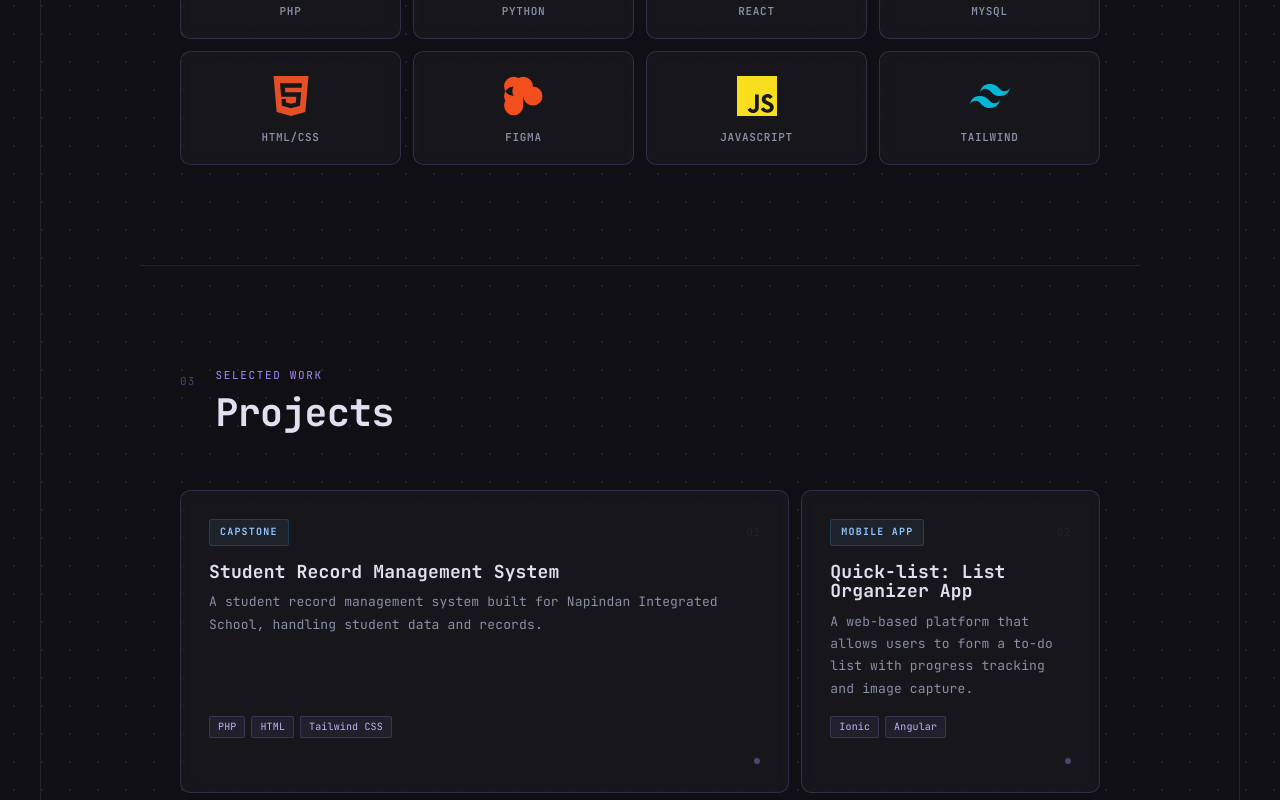
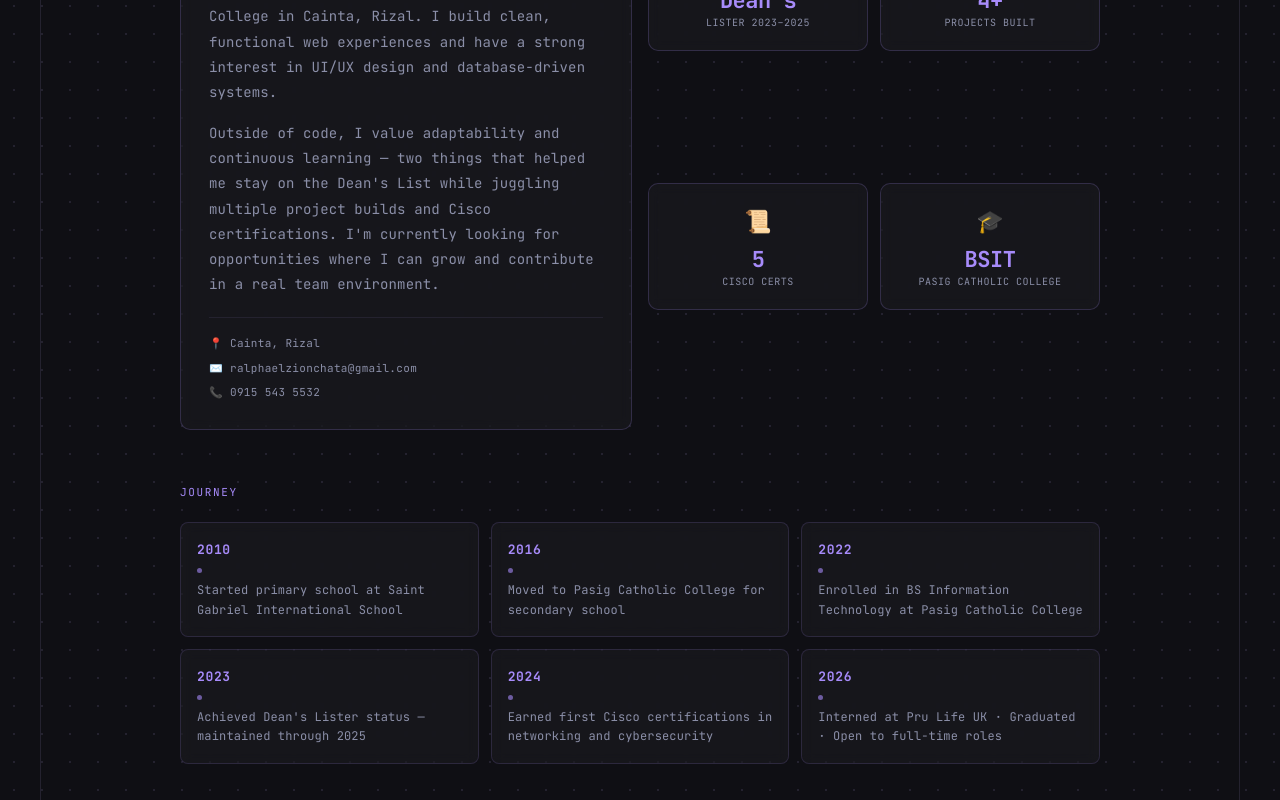
Before and after one commit to rcinsanity/my-portfolio, a React (Vite) app: page / in a window 1280 px wide. Shown: the part 1100-1900 px from the top of the page. Built offline with nearby package versions, Linux system fonts and the light colour scheme.

Commit message:
Add About section with bio, stats, and journey timeline

```diff
--- a/src/App.css
+++ b/src/App.css
@@ -657,3 +657,173 @@ a.contact-link:hover { color: var(--accent); }
   line-height: 1.7;
   margin-bottom: 8px;
 }
+
+/* ════════════════════════════════
+   ABOUT
+════════════════════════════════ */
+.section-about { border-top: 1px solid var(--border); }
+
+.about-grid {
+  display: grid;
+  grid-template-columns: 1fr 1fr;
+  gap: 16px;
+  margin-bottom: 56px;
+}
+
+.about-bio-card {
+  background: rgba(255,255,255,0.03);
+  border: 1px solid rgba(167,139,250,0.2);
+  border-radius: 10px;
+  padding: 28px;
+  backdrop-filter: blur(6px);
+  -webkit-backdrop-filter: blur(6px);
+  display: flex;
+  flex-direction: column;
+  gap: 16px;
+  height: 100%;
+  transition: border-color 0.4s cubic-bezier(0.22,1,0.36,1), background 0.4s;
+}
+.about-bio-card:hover {
+  background: rgba(167,139,250,0.05);
+  border-color: var(--accent-border);
+}
+
+.about-bio-text {
+  font-size: 14px;
+  line-height: 1.8;
+  color: var(--text);
+}
+.about-bio-text strong {
+  color: var(--text-h);
+  font-weight: 600;
+}
+
+.about-tags {
+  display: flex;
+  flex-direction: column;
+  gap: 6px;
+  margin-top: 4px;
+  padding-top: 16px;
+  border-top: 1px solid var(--border);
+}
+.about-tag {
+  font-family: var(--mono);
+  font-size: 11px;
+  color: var(--text);
+  letter-spacing: 0.03em;
+}
+
+.about-stats {
+  display: grid;
+  grid-template-columns: 1fr 1fr;
+  gap: 12px;
+}
+
+.about-stat-card {
+  background: rgba(255,255,255,0.03);
+  border: 1px solid rgba(167,139,250,0.2);
+  border-radius: 10px;
+  padding: 20px 16px;
+  display: flex;
+  flex-direction: column;
+  align-items: center;
+  justify-content: center;
+  gap: 4px;
+  text-align: center;
+  backdrop-filter: blur(6px);
+  -webkit-backdrop-filter: blur(6px);
+  transition: border-color 0.4s cubic-bezier(0.34,1.56,0.64,1), transform 0.4s cubic-bezier(0.34,1.56,0.64,1), box-shadow 0.4s, background 0.4s;
+}
+.about-stat-card:hover {
+  background: rgba(167,139,250,0.07);
+  border-color: var(--accent-border);
+  transform: translateY(-4px);
+  box-shadow: var(--accent-glow);
+}
+
+.about-stat-icon { font-size: 22px; margin-bottom: 4px; }
+.about-stat-value {
+  font-family: var(--mono);
+  font-size: 22px;
+  font-weight: 700;
+  color: var(--accent);
+  letter-spacing: -0.5px;
+  line-height: 1;
+}
+.about-stat-sub {
+  font-family: var(--mono);
+  font-size: 10px;
+  color: var(--text);
+  letter-spacing: 0.05em;
+  text-transform: uppercase;
+  text-align: center;
+  line-height: 1.4;
+}
+
+/* Journey */
+.about-journey-title {
+  margin-bottom: 24px;
+  font-size: 11px;
+  letter-spacing: 0.15em;
+  text-transform: uppercase;
+  color: var(--accent);
+  font-weight: 400;
+}
+
+.about-journey {
+  display: grid;
+  grid-template-columns: repeat(3, 1fr);
+  gap: 12px;
+}
+
+.about-journey-item {
+  background: rgba(255,255,255,0.03);
+  border: 1px solid rgba(167,139,250,0.15);
+  border-radius: 8px;
+  padding: 16px;
+  display: flex;
+  flex-direction: column;
+  gap: 8px;
+  backdrop-filter: blur(6px);
+  -webkit-backdrop-filter: blur(6px);
+  transition: border-color 0.3s, background 0.3s, transform 0.3s cubic-bezier(0.34,1.56,0.64,1);
+  position: relative;
+}
+.about-journey-item:hover {
+  background: rgba(167,139,250,0.06);
+  border-color: var(--accent-border);
+  transform: translateY(-3px);
+}
+
+.about-journey-year {
+  font-family: var(--mono);
+  font-size: 13px;
+  font-weight: 700;
+  color: var(--accent);
+  letter-spacing: 0.05em;
+}
+
+.about-journey-dot {
+  width: 5px;
+  height: 5px;
+  border-radius: 50%;
+  background: var(--accent);
+  box-shadow: var(--accent-glow);
+  opacity: 0.6;
+}
+
+.about-journey-label {
+  font-size: 12px;
+  line-height: 1.6;
+  color: var(--text);
+}
+
+/* Responsive */
+@media (max-width: 768px) {
+  .about-grid { grid-template-columns: 1fr; }
+  .about-journey { grid-template-columns: 1fr 1fr; }
+}
+
+@media (max-width: 540px) {
+  .about-journey { grid-template-columns: 1fr; }
+}
--- /dev/null
+++ b/src/components/About.tsx
@@ -0,0 +1,87 @@
+import Reveal from './Reveal'
+
+const stats = [
+  { value: "Dean's", sub: 'Lister 2023–2025', icon: '🏅' },
+  { value: '4+',     sub: 'Projects Built',   icon: '🛠️' },
+  { value: '5',      sub: 'Cisco Certs',      icon: '📜' },
+  { value: 'BSIT',   sub: 'Pasig Catholic College', icon: '🎓' },
+]
+
+const journey = [
+  { year: '2010', label: 'Started primary school at Saint Gabriel International School' },
+  { year: '2016', label: 'Moved to Pasig Catholic College for secondary school' },
+  { year: '2022', label: 'Enrolled in BS Information Technology at Pasig Catholic College' },
+  { year: '2023', label: "Achieved Dean's Lister status — maintained through 2025" },
+  { year: '2024', label: 'Earned first Cisco certifications in networking and cybersecurity' },
+  { year: '2026', label: 'Interned at Pru Life UK · Graduated · Open to full-time roles' },
+]
+
+export default function About() {
+  return (
+    <section className="section section-about" id="about-detail" aria-labelledby="about-title">
+      <Reveal>
+        <div className="section-header">
+          <span className="section-num" aria-hidden="true">01</span>
+          <div>
+            <p className="section-label">who I am</p>
+            <h2 className="section-title" id="about-title">About Me</h2>
+          </div>
+        </div>
+      </Reveal>
+
+      {/* Bio + stats */}
+      <div className="about-grid">
+        <Reveal className="about-bio-wrap">
+          <div className="about-bio-card">
+            <p className="about-bio-text">
+              I'm <strong>Ralphael Zion D. Chata</strong>, an Information Technology graduate from
+              Pasig Catholic College in Cainta, Rizal. I build clean, functional web experiences
+              and have a strong interest in UI/UX design and database-driven systems.
+            </p>
+            <p className="about-bio-text">
+              Outside of code, I value adaptability and continuous learning — two things that
+              helped me stay on the Dean's List while juggling multiple project builds and
+              Cisco certifications. I'm currently looking for opportunities where I can grow
+              and contribute in a real team environment.
+            </p>
+            <div className="about-tags">
+              <span className="about-tag">📍 Cainta, Rizal</span>
+              <span className="about-tag">✉️ ralphaelzionchata@gmail.com</span>
+              <span className="about-tag">📞 0915 543 5532</span>
+            </div>
+          </div>
+        </Reveal>
+
+        <div className="about-stats">
+          {stats.map((s, i) => (
+            <Reveal key={s.sub} delay={i * 80}>
+              <div className="about-stat-card">
+                <span className="about-stat-icon" aria-hidden="true">{s.icon}</span>
+                <span className="about-stat-value">{s.value}</span>
+                <span className="about-stat-sub">{s.sub}</span>
+              </div>
+            </Reveal>
+          ))}
+        </div>
+      </div>
+
+      {/* Journey timeline */}
+      <Reveal delay={100}>
+        <h3 className="about-journey-title">
+          <span className="section-label" style={{ display: 'inline' }}>journey</span>
+        </h3>
+      </Reveal>
+      <div className="about-journey">
+        {journey.map((j, i) => (
+          <Reveal key={j.year} delay={i * 70}>
+            <div className="about-journey-item">
+              <span className="about-journey-year">{j.year}</span>
+              <div className="about-journey-dot" aria-hidden="true" />
+              <p className="about-journey-label">{j.label}</p>
+            </div>
+          </Reveal>
+        ))}
+      </div>
+    </section>
+  )
+}
--- a/src/components/Nav.tsx
+++ b/src/components/Nav.tsx
@@ -24,9 +24,10 @@ export default function Nav({ light, onToggleTheme }: NavProps) {
           {isHome ? (
             /* Home page — anchor links */
             <>
-              <a href="#about"    onClick={() => setMenuOpen(false)}><span className="nav-num">01.</span> about</a>
-              <a href="#skills"   onClick={() => setMenuOpen(false)}><span className="nav-num">02.</span> skills</a>
-              <a href="#projects" onClick={() => setMenuOpen(false)}><span className="nav-num">03.</span> projects</a>
+              <a href="#about"        onClick={() => setMenuOpen(false)}><span className="nav-num">01.</span> about</a>
+              <a href="#about-detail" onClick={() => setMenuOpen(false)}><span className="nav-num">02.</span> bio</a>
+              <a href="#skills"       onClick={() => setMenuOpen(false)}><span className="nav-num">03.</span> skills</a>
+              <a href="#projects"     onClick={() => setMenuOpen(false)}><span className="nav-num">04.</span> projects</a>
               <NavLink to="/work" onClick={() => setMenuOpen(false)} className="nav-work-link">
                 more ↗
               </NavLink>
--- a/src/components/Skills.tsx
+++ b/src/components/Skills.tsx
@@ -42,7 +42,7 @@ export default function Skills() {
     <section className="section section-skills" id="skills" aria-labelledby="skills-title">
       <Reveal>
         <div className="section-header">
-          <span className="section-num" aria-hidden="true">02</span>
+          <span className="section-num" aria-hidden="true">03</span>
           <div>
             <p className="section-label">what I work with</p>
             <h2 className="section-title" id="skills-title">Tech Stack</h2>
--- a/src/pages/Home.tsx
+++ b/src/pages/Home.tsx
@@ -1,5 +1,6 @@
 import { Link } from 'react-router-dom'
 import Hero from '../components/Hero'
+import About from '../components/About'
 import Skills from '../components/Skills'
 import Reveal from '../components/Reveal'
 import { projects } from '../data'
@@ -8,9 +9,10 @@ export default function Home() {
   return (
     <main id="main">
       <Hero />
+      <About />
       <Skills />
 
-      {/* Projects preview — 3 cards + CTA to /work */}
+      {/* Projects preview — cards + CTA to /work */}
       <section className="section section-skills" id="projects" aria-labelledby="home-projects-title">
         <Reveal>
           <div className="section-header">
```
